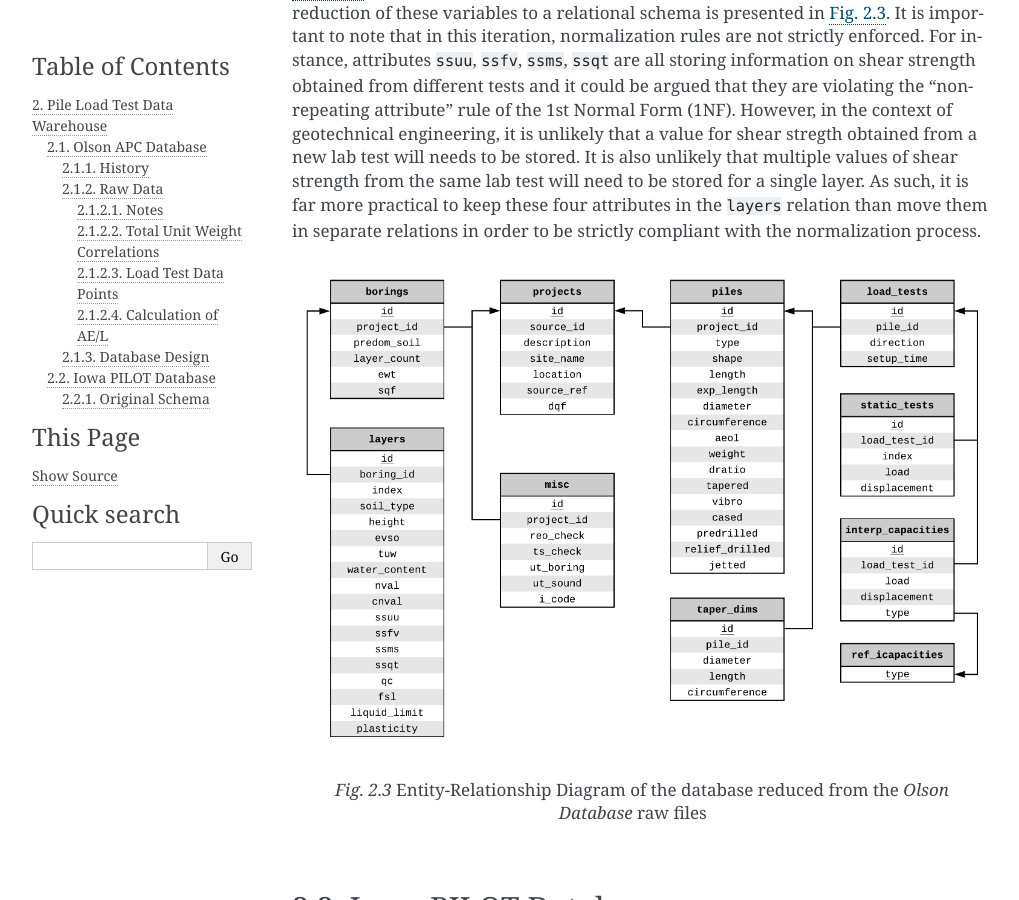
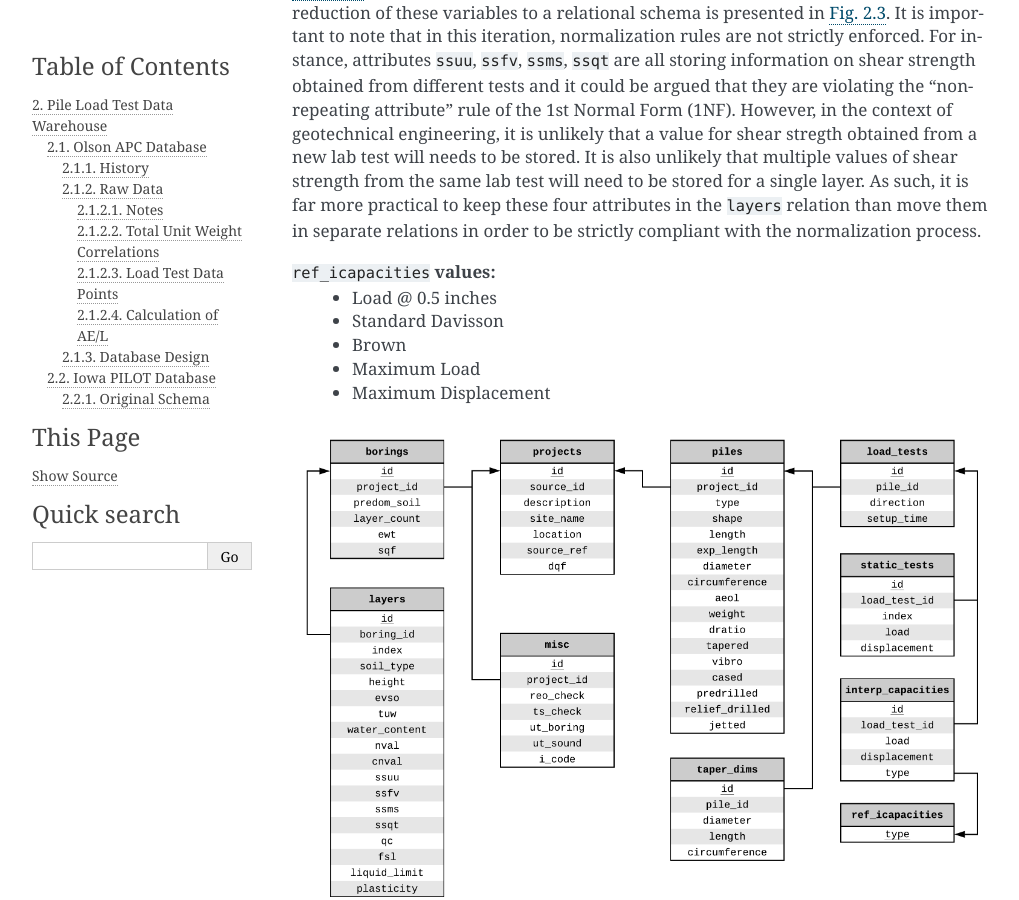
Before and after one commit to nickmachairas/doctorate, a Sphinx documentation site: the page built from docs/2-database/_database.rst, in a window 1280 px wide and 900 px high, scrolled down 14273 px. Shown: the whole window, without its empty margins (118-1137 px from the left). Built offline with Sphinx 7.4.7, drawn with Linux system fonts in a browser that asks for light colours.

Commit message:
saving progress

```diff
--- a/docs/2-database/olson_db.inc.rst
+++ b/docs/2-database/olson_db.inc.rst
@@ -211,6 +211,15 @@ Database Design
 
 
 
+``ref_icapacities`` **values:**
+   - Load @ 0.5 inches
+   - Standard Davisson
+   - Brown
+   - Maximum Load
+   - Maximum Displacement
+
+
+
 .. figure:: figures/olson_db_schema.png
    :name: olson_db_schema
 
```
